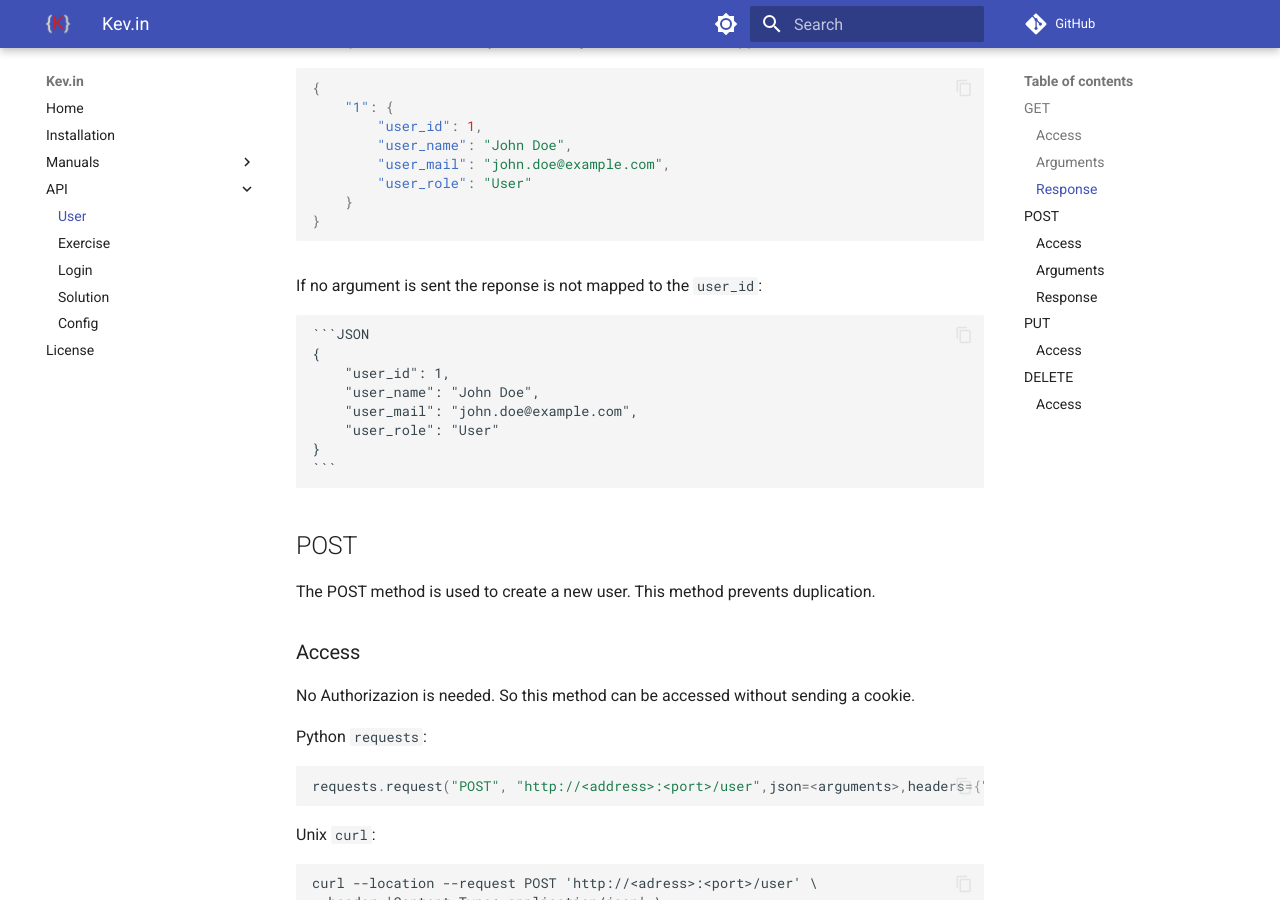
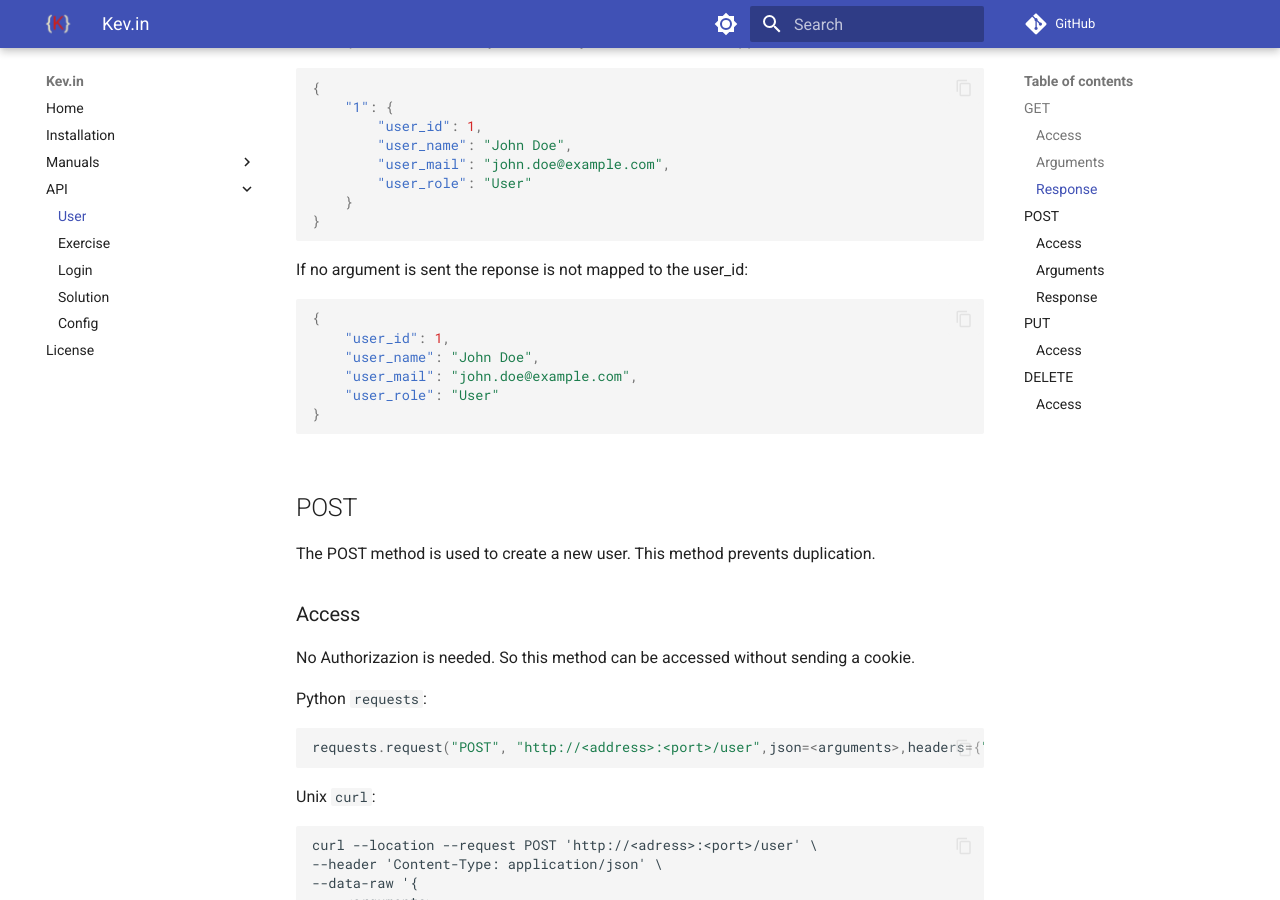
Before and after one commit to mlinke-ai/kev_in, an MkDocs documentation site: the page built from docs/api/user.md, in a window 1280 px wide and 900 px high, scrolled down 1804 px. Built offline with MkDocs 1.6.1 and Material for MkDocs 9.7.7, drawn with Linux system fonts in a browser that asks for light colours; comment, search, counter and statistics services are not loaded; some of the changed lines change nothing that is shown.

Commit message:
removed display error in user docs

````diff
--- a/docs/api/user.md
+++ b/docs/api/user.md
@@ -4,7 +4,7 @@ summary: A learning platform for programming beginners.
 authors:
     - Max Linke
     - and others
-date: 2022-01-10
+date: 2023-01-27
 ---
 
 # User API
@@ -72,6 +72,16 @@ NOTE: It is possible that the system returns up to `Config.MAX_ITEMS_RETURNED` i
 		}
 	}
 	```
+	If no argument is sent the reponse is not mapped to the user_id:
+
+	```JSON
+	{
+		"user_id": 1,
+		"user_name": "John Doe",
+		"user_mail": "john.doe@example.com",
+		"user_role": "User"
+	}
+	```
 
 === "400"
 
@@ -102,17 +112,6 @@ NOTE: It is possible that the system returns up to `Config.MAX_ITEMS_RETURNED` i
 	```JSON
 	{
 		"message": "No Access"
-	}
-	```
-
-If no argument is sent the reponse is not mapped to the `user_id`:
-
-	```JSON
-	{
-		"user_id": 1,
-		"user_name": "John Doe",
-		"user_mail": "john.doe@example.com",
-		"user_role": "User"
 	}
 	```
 
````
